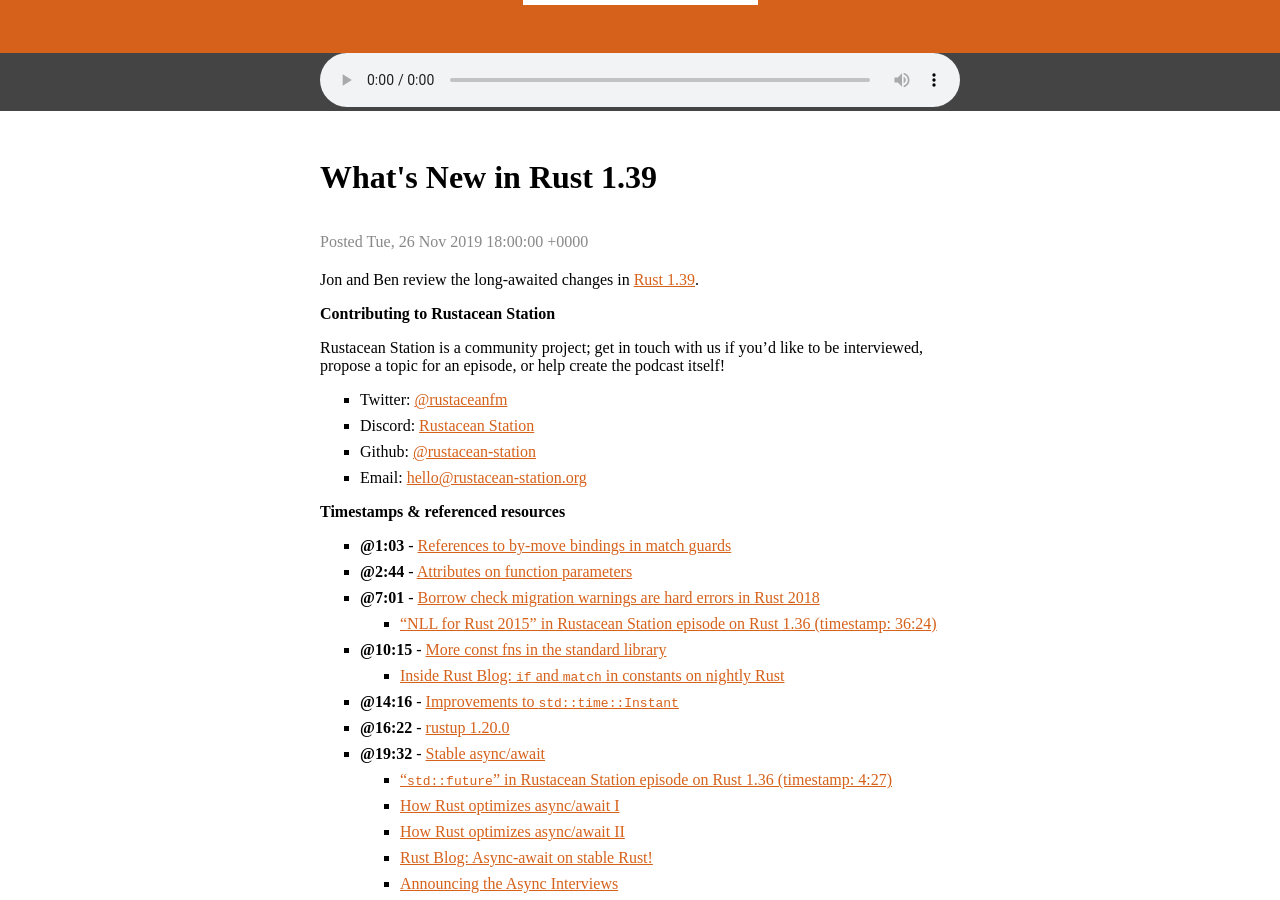
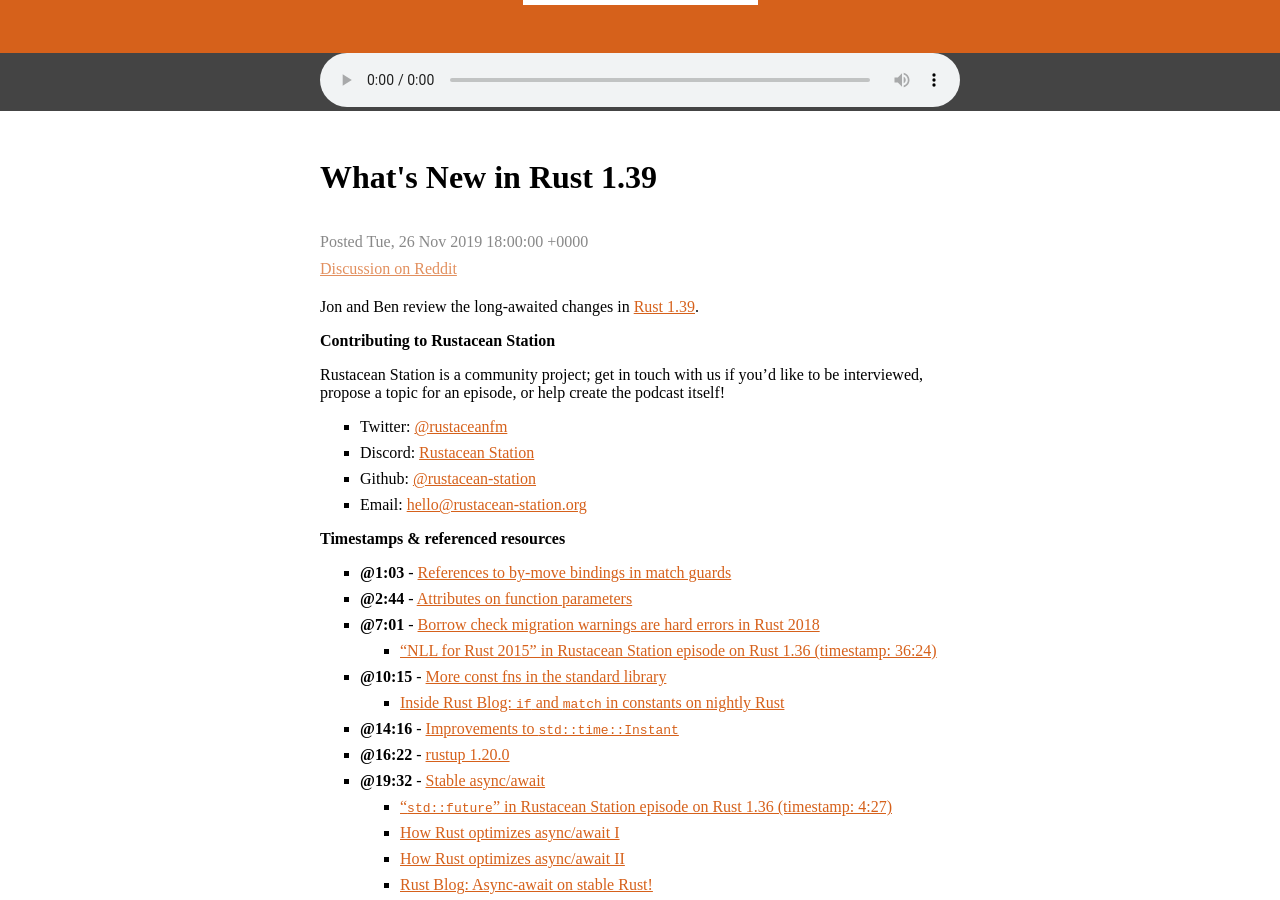
Before and after one commit to rustacean-station/rustacean-station.org, a Jekyll site: the page built from _episodes/006-rust-1.39.0.md, in a window 1280 px wide and 900 px high, scrolled down 381 px. Built offline with Jekyll 4.4.1, drawn with Linux system fonts in a browser that asks for light colours; some of the changed lines change nothing that is shown.

Commit message:
Add reddit link for 1.39 episode

```diff
--- a/_episodes/006-rust-1.39.0.md
+++ b/_episodes/006-rust-1.39.0.md
@@ -5,7 +5,7 @@
 file: https://audio.rustacean-station.org/file/rustacean-station/rustacean-station-e006-rust-1.39.0.mp3
 duration: "43:03"
 length: "30996753"
-# reddit: TODO
+reddit: https://www.reddit.com/r/rust/comments/e20uqy/rustacean_station_podcast_whats_new_in_rust_139/
 
 # preserve guid despire renaming the file
 guid: "rustacean-station//episode/006-rust-1.29.0/"
@@ -53,7 +53,7 @@
 
 Intro Theme: [Aerocity](https://twitter.com/AerocityMusic)
 
-Audio Editing: [Jeremy Jung](https://softwaresessions.com)
+Audio Editing: [Jeremy Jung](https://www.softwaresessions.com)
 
 Hosting Infrastructure: [Jon Gjengset](https://twitter.com/jonhoo/)
 
```
